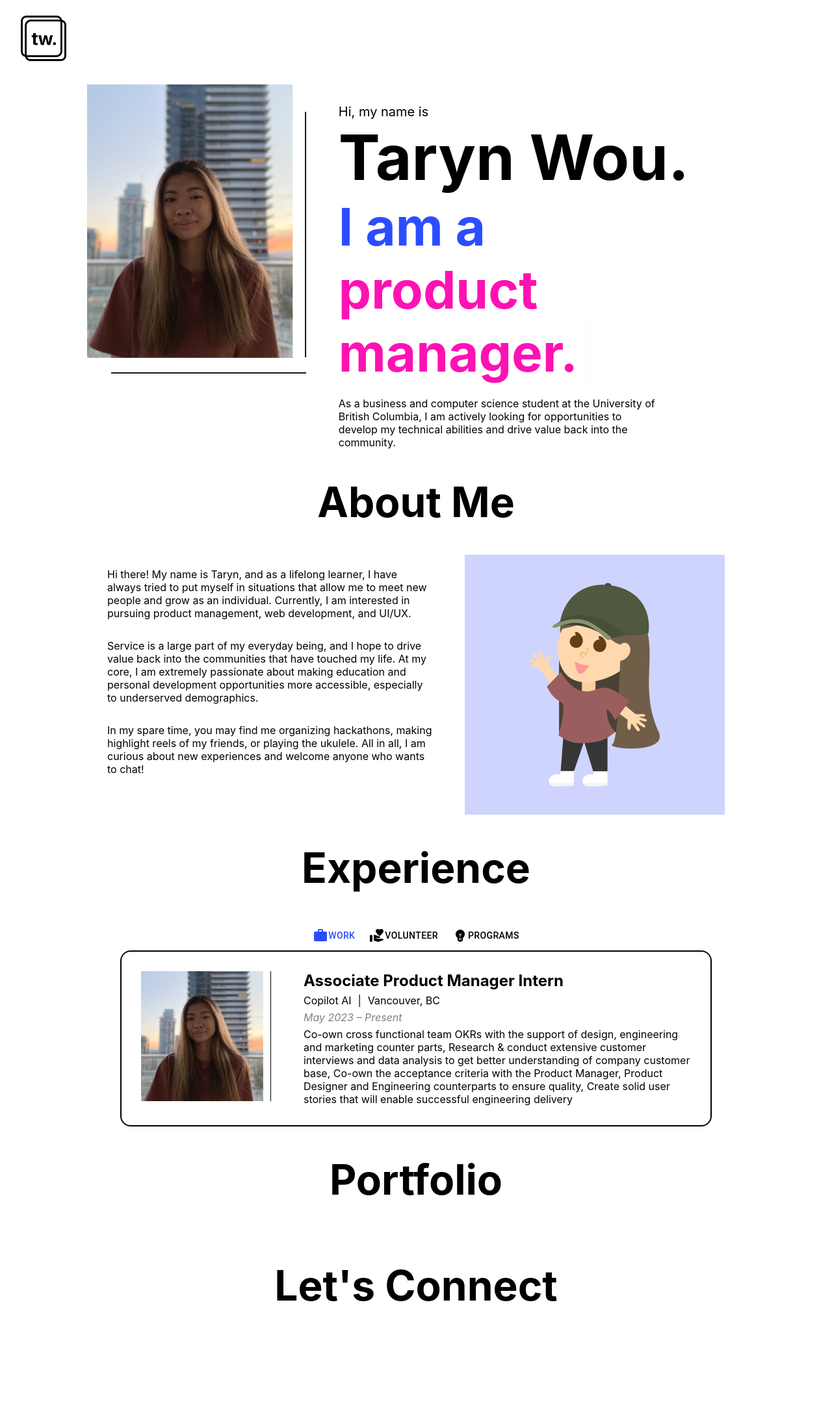
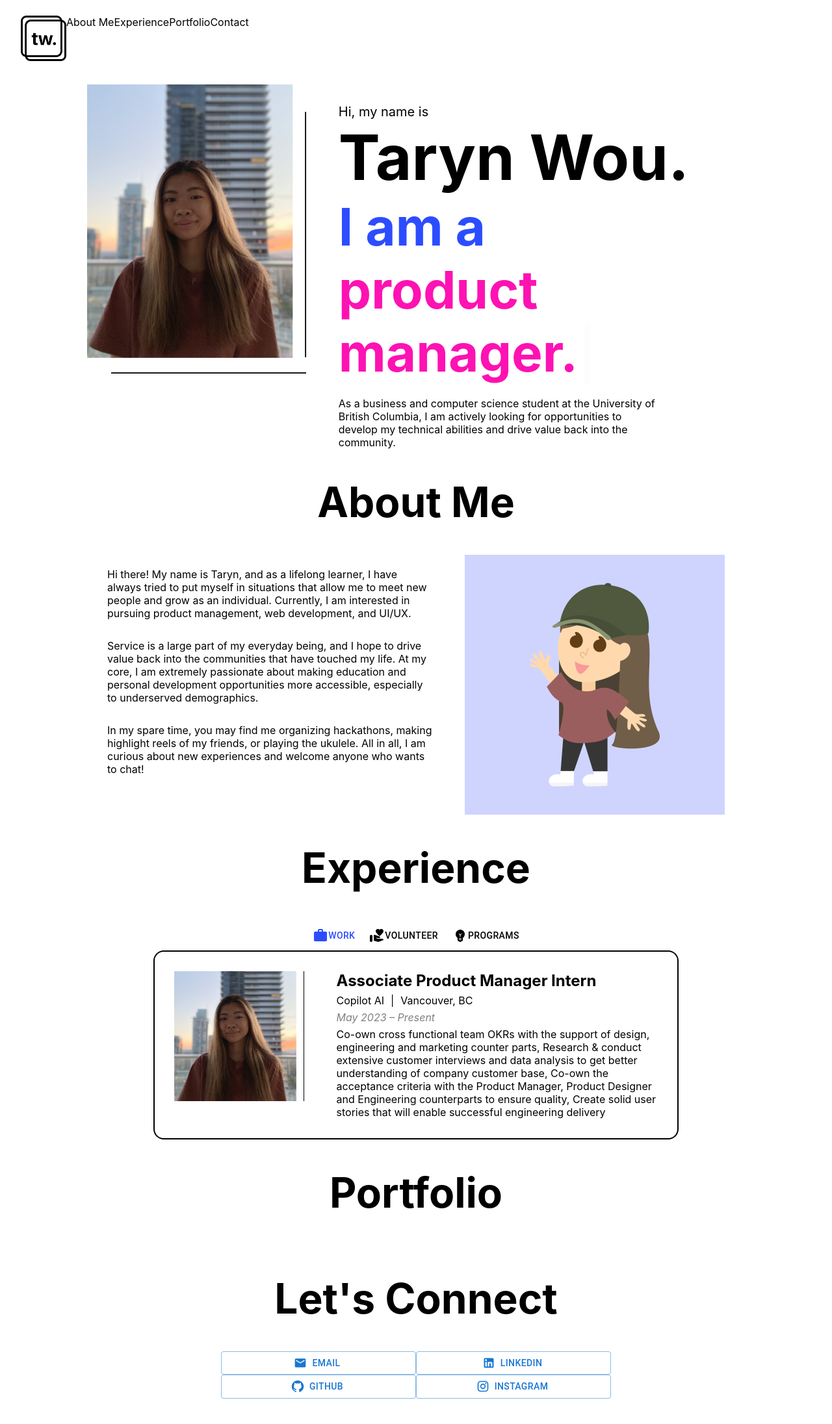
Before and after one commit to tarynwou/me, a Next.js app in the folder nextjs-blog/: page / in a window 1280 px wide. Shown: the top 2192 px of the page at 65% size. Before the commit the page ends 2060 px from the top, so only its background shows below. Built offline with nearby package versions, Linux system fonts and the light colour scheme.

Commit message:
contact section draft

```diff
--- a/nextjs-blog/components/Connect.tsx
+++ b/nextjs-blog/components/Connect.tsx
@@ -1,8 +1,7 @@
 import React from "react";
 import styles from "../styles/sections.module.css";
-import { Grid } from "@mui/material";
+import { Stack } from "@mui/material";
 import Button from "@mui/material/Button";
-import IconButton from "@mui/material/IconButton";
 import EmailRoundedIcon from "@mui/icons-material/EmailRounded";
 import LinkedInIcon from "@mui/icons-material/LinkedIn";
 import GitHubIcon from "@mui/icons-material/GitHub";
@@ -21,33 +20,50 @@ export default function Connect() {
 	return (
 		<>
 			<h1 className={styles.sectionHeader}>Let's Connect</h1>
-			{/* <Grid
-				container
-				rowSpacing={1}
-				columnSpacing={{ xs: 1, sm: 2, md: 3 }}
-			>
-				<Grid item xs={6}>
-					<IconButton>
-						<EmailRoundedIcon fontSize="inherit" /> Email
-					</IconButton>
-				</Grid>
-				<Grid item xs={6}>
-					<IconButton>
-						<LinkedInIcon fontSize="inherit" fontFamily="inherit" />
-						{"LinkedIn"}
-					</IconButton>
-				</Grid>
-				<Grid item xs={6}>
-					<IconButton>
-						<GitHubIcon fontSize="inherit" /> GitHub
-					</IconButton>
-				</Grid>
-				<Grid item xs={6}>
-					<IconButton>
-						<InstagramIcon fontSize="inherit" /> Instagram
-					</IconButton>
-				</Grid>
-			</Grid> */}
+			<div className={styles.contactSection}>
+				<Stack className={styles.contactRow} direction="row">
+					<Button
+						className={styles.contactButton}
+						variant="outlined"
+						startIcon={<EmailRoundedIcon />}
+						href="mailto:tarynwou@gmail.com"
+						target="_blank"
+					>
+						Email
+					</Button>
+
+					<Button
+						className={styles.contactButton}
+						variant="outlined"
+						startIcon={<LinkedInIcon />}
+						href="https://www.linkedin.com/in/tarynwou/"
+						target="_blank"
+					>
+						LinkedIn
+					</Button>
+				</Stack>
+				<Stack className={styles.contactRow} direction="row">
+					<Button
+						className={styles.contactButton}
+						variant="outlined"
+						startIcon={<GitHubIcon />}
+						href="https://github.com/tarynwou"
+						target="_blank"
+					>
+						GitHub
+					</Button>
+
+					<Button
+						className={styles.contactButton}
+						variant="outlined"
+						startIcon={<InstagramIcon />}
+						href="https://www.instagram.com/tarynwou/"
+						target="_blank"
+					>
+						Instagram
+					</Button>
+				</Stack>
+			</div>
 		</>
 	);
 }
--- a/nextjs-blog/components/NavigationBar.tsx
+++ b/nextjs-blog/components/NavigationBar.tsx
@@ -5,11 +5,31 @@ import Logo from "../public/images/tw-logo-filled.png";
 export default function NavigationBar() {
 	return (
 		<Stack className={styles.navBar} direction="row">
-			<img
-				className={styles.headerLogo}
-				src="/images/tw-logo-filled.png"
-				alt="logo"
-			/>
+			<a
+				href="http://www.tarynwou.xyz/"
+				className={styles.headerLogoLink}
+			>
+				{" "}
+				<img
+					className={styles.headerLogo}
+					src="/images/tw-logo-filled.png"
+					alt="logo"
+				/>{" "}
+			</a>
+			<Stack className={styles.navBarLinks} direction="row">
+				<a href="" className={styles.navBarLink}>
+					About Me
+				</a>
+				<a href="" className={styles.navBarLink}>
+					Experience
+				</a>
+				<a href="" className={styles.navBarLink}>
+					Portfolio
+				</a>
+				<a href="" className={styles.navBarLink}>
+					Contact
+				</a>
+			</Stack>
 		</Stack>
 	);
 }
--- a/nextjs-blog/styles/sections.module.css
+++ b/nextjs-blog/styles/sections.module.css
@@ -35,7 +35,7 @@
 }
 
 .experienceCard {
-	width: 90%;
+	width: 80%;
 	text-align: left;
 	background-color: white;
 	align-self: center;
@@ -95,3 +95,26 @@
 	margin-left: 10px;
 	font-family: "San Francisco", "SF Pro Text", Inter, -apple-system, Roboto;
 }
+
+.contactSection {
+	align-self: center;
+	margin-bottom: 100px;
+}
+
+.contactButton {
+	width: 300px;
+	padding: 10px;
+	border-color: black;
+	border-width: 2px;
+	border-radius: 8px;
+	color: black;
+	margin-bottom: 40px;
+	margin-left: 20px;
+	margin-right: 20px;
+	font-family: "San Francisco", "SF Pro Text", Inter, -apple-system, Roboto;
+}
+
+.contactButton:hover {
+	color: var(--blue);
+	border-width: 2px;
+}
```
